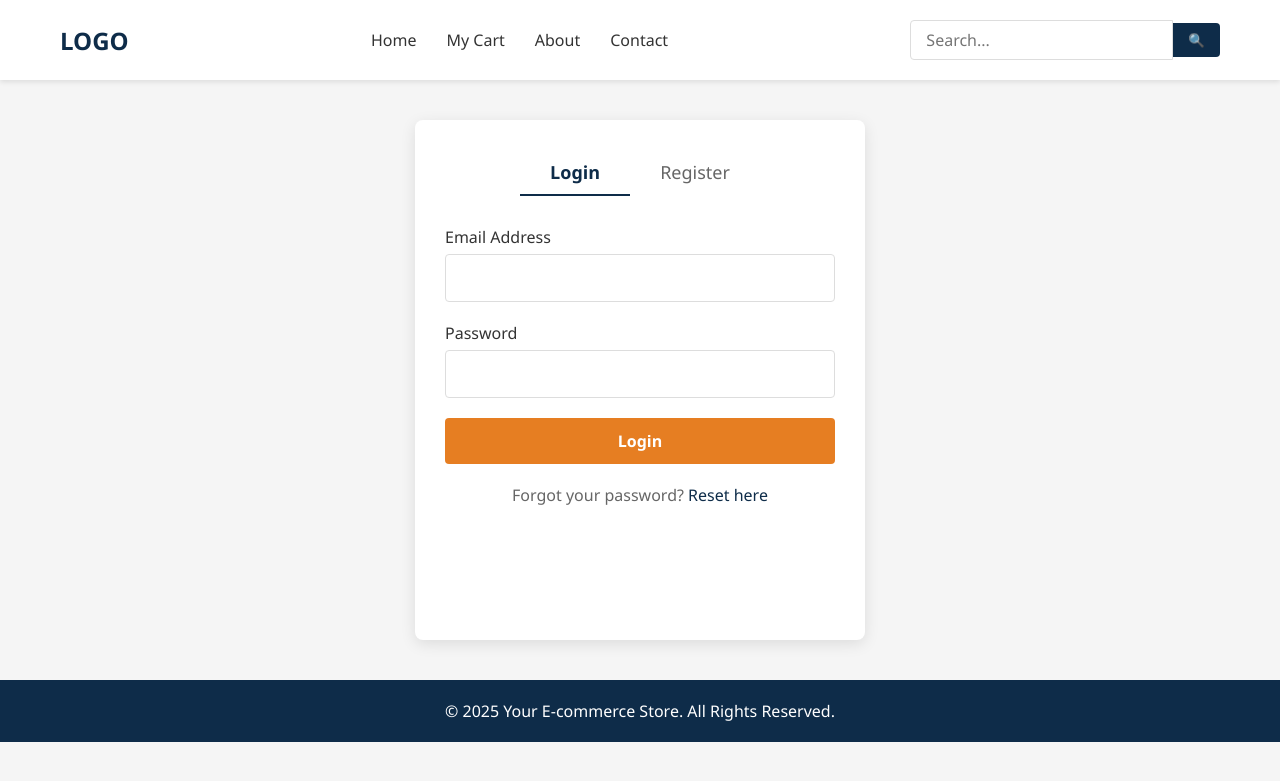
After one commit to prabeshnpl/E-commerce, a Django app: template Ecom/dashboard/templates/login.html in a window 1280 px wide. The commit adds this page. Shown: the top 781 px of the page. Run offline with Django 5.2, Linux system fonts and the light colour scheme; the template is opened without the code that fills it, so the values that code supplies are empty.

Commit message:
Added login/registration page

```diff
--- a/Ecom/dashboard/templates/dashboard.html
+++ b/Ecom/dashboard/templates/dashboard.html
@@ -45,6 +45,10 @@
 
             <section class="featured-products">
                 <h2>Featured Products</h2>
+
+                <!-- Display spinning animation while loading. Not working though  -->
+                <div id="spinner" class="spinner" style="display: none;"></div>
+
                 <div class="product-grid" id="product-grid">
                     <!-- Fills the product fetched using javascript -->
                 </div>
--- /dev/null
+++ b/Ecom/dashboard/templates/login.html
@@ -0,0 +1,111 @@
+<!DOCTYPE html>
+<html lang="en">
+<head>
+    <meta charset="UTF-8">
+    <meta name="viewport" content="width=device-width, initial-scale=1.0">
+    <title>Login / Registration</title>
+    {% load static %}
+    <link rel="stylesheet" href="{% static 'css/login.css' %}">
+</head>
+<body>
+    <!-- Header -->
+    <header>
+        <div class="container">
+            <nav>
+                <div class="logo">LOGO</div>
+                <ul class="nav-menu">
+                    <li><a href="#">Home</a></li>
+                    <li><a href="#">My Cart</a></li>
+                    <li><a href="#">About</a></li>
+                    <li><a href="#">Contact</a></li>
+                </ul>
+                <div class="search-container">
+                    <input type="text" class="search-box" placeholder="Search...">
+                    <button class="search-btn">🔍</button>
+                </div>
+            </nav>
+        </div>
+    </header>
+
+    <!-- Authentication Section -->
+    <section class="auth-container container">
+        <div class="form-container">
+            <div class="tabs">
+                <button class="tab-btn active" onclick="switchForm('login')">Login</button>
+                <button class="tab-btn" onclick="switchForm('register')">Register</button>
+            </div>
+
+            <!-- Login Form -->
+            <form id="login-form" class="form active">
+                <div class="form-group">
+                    <label for="login-email">Email Address</label>
+                    <input type="email" id="login-email" required>
+                </div>
+                <div class="form-group">
+                    <label for="login-password">Password</label>
+                    <input type="password" id="login-password" required>
+                </div>
+                <div class="form-group">
+                    <button type="submit" class="submit-btn">Login</button>
+                </div>
+                <div class="form-footer">
+                    <p>Forgot your password? <a href="#">Reset here</a></p>
+                </div>
+            </form>
+
+            <!-- Registration Form -->
+            <form id="register-form" class="form">
+                <div class="form-group">
+                    <label for="reg-name">Full Name</label>
+                    <input type="text" id="reg-name" required>
+                </div>
+                <div class="form-group">
+                    <label for="reg-email">Email Address</label>
+                    <input type="email" id="reg-email" required>
+                </div>
+                <div class="form-group">
+                    <label for="reg-password">Password</label>
+                    <input type="password" id="reg-password" required>
+                </div>
+                <div class="form-group">
+                    <label for="reg-confirm-password">Confirm Password</label>
+                    <input type="password" id="reg-confirm-password" required>
+                </div>
+                <div class="form-group">
+                    <button type="submit" class="submit-btn">Create Account</button>
+                </div>
+                <div class="form-footer">
+                    <p>By registering, you agree to our <a href="#">Terms of Service</a> and <a href="#">Privacy Policy</a></p>
+                </div>
+            </form>
+        </div>
+    </section>
+
+    <!-- Footer -->
+    <footer>
+        <div class="container">
+            <p>&copy; 2025 Your E-commerce Store. All Rights Reserved.</p>
+        </div>
+    </footer>
+
+    <script>
+        function switchForm(formId) {
+            // Hide all forms
+            document.querySelectorAll('.form').forEach(form => {
+                form.classList.remove('active');
+            });
+
+            // Deactivate all tabs
+            document.querySelectorAll('.tab-btn').forEach(tab => {
+                tab.classList.remove('active');
+            });
+
+            // Show selected form
+            document.getElementById(formId + '-form').classList.add('active');
+
+            // Activate selected tab
+            document.querySelector(`.tab-btn[onclick="switchForm('${formId}')"]`).classList.add('active');
+        }
+    </script>
+</body>
+</html>
--- /dev/null
+++ b/Ecom/static/dashboard/css/login.css
@@ -0,0 +1,182 @@
+* {
+    margin: 0;
+    padding: 0;
+    box-sizing: border-box;
+    font-family: 'Segoe UI', Tahoma, Geneva, Verdana, sans-serif;
+}
+
+body {
+    background-color: #f5f5f5;
+}
+
+.container {
+    max-width: 1200px;
+    margin: 0 auto;
+    padding: 0 20px;
+}
+
+/* Header Styles */
+header {
+    background-color: white;
+    padding: 20px 0;
+    box-shadow: 0 2px 5px rgba(0,0,0,0.1);
+}
+
+nav {
+    display: flex;
+    justify-content: space-between;
+    align-items: center;
+}
+
+.logo {
+    font-size: 24px;
+    font-weight: bold;
+    color: #0e2c49;
+}
+
+.nav-menu {
+    display: flex;
+    list-style: none;
+}
+
+.nav-menu li {
+    margin: 0 15px;
+}
+
+.nav-menu a {
+    text-decoration: none;
+    color: #333;
+    font-weight: 500;
+}
+
+.search-container {
+    display: flex;
+    align-items: center;
+}
+
+.search-box {
+    padding: 8px 15px;
+    border: 1px solid #ddd;
+    border-radius: 4px 0 0 4px;
+    outline: none;
+}
+
+.search-btn {
+    background-color: #0e2c49;
+    color: white;
+    border: none;
+    padding: 8px 15px;
+    border-radius: 0 4px 4px 0;
+    cursor: pointer;
+}
+
+/* Form Styles */
+.auth-container {
+    display: flex;
+    min-height: calc(100vh - 200px);
+    padding: 40px 0;
+}
+
+.tabs {
+    display: flex;
+    justify-content: center;
+    margin-bottom: 30px;
+}
+
+.tab-btn {
+    background: none;
+    border: none;
+    padding: 10px 30px;
+    font-size: 18px;
+    cursor: pointer;
+    border-bottom: 2px solid transparent;
+    color: #666;
+}
+
+.tab-btn.active {
+    border-bottom: 2px solid #0e2c49;
+    color: #0e2c49;
+    font-weight: 600;
+}
+
+.form-container {
+    width: 100%;
+    max-width: 450px;
+    margin: 0 auto;
+    background: white;
+    border-radius: 8px;
+    padding: 30px;
+    box-shadow: 0 4px 15px rgba(0,0,0,0.1);
+}
+
+.form-group {
+    margin-bottom: 20px;
+}
+
+label {
+    display: block;
+    margin-bottom: 6px;
+    color: #333;
+    font-weight: 500;
+}
+
+input {
+    width: 100%;
+    padding: 12px;
+    border: 1px solid #ddd;
+    border-radius: 4px;
+    font-size: 16px;
+}
+
+button.submit-btn {
+    width: 100%;
+    background-color: #e67e22;
+    color: white;
+    border: none;
+    padding: 12px;
+    border-radius: 4px;
+    font-size: 16px;
+    font-weight: 600;
+    cursor: pointer;
+    transition: background-color 0.3s;
+}
+
+button.submit-btn:hover {
+    background-color: #d35400;
+}
+
+.form-footer {
+    margin-top: 20px;
+    text-align: center;
+    color: #666;
+}
+
+.form-footer a {
+    color: #0e2c49;
+    text-decoration: none;
+    font-weight: 500;
+}
+
+/* Hide inactive forms */
+.form {
+    display: none;
+}
+
+.form.active {
+    display: block;
+}
+
+/* Footer */
+footer {
+    background-color: #0e2c49;
+    color: white;
+    padding: 20px 0;
+    text-align: center;
+}
+
+/* Responsive */
+@media (max-width: 768px) {
+    .nav-menu {
+        display: none;
+    }
+}
```
Also changed, not shown: Ecom/static/dashboard/css/dashboard.css (+20 -0 lines), Ecom/static/dashboard/js/dashboard.js (+8 -3 lines).
